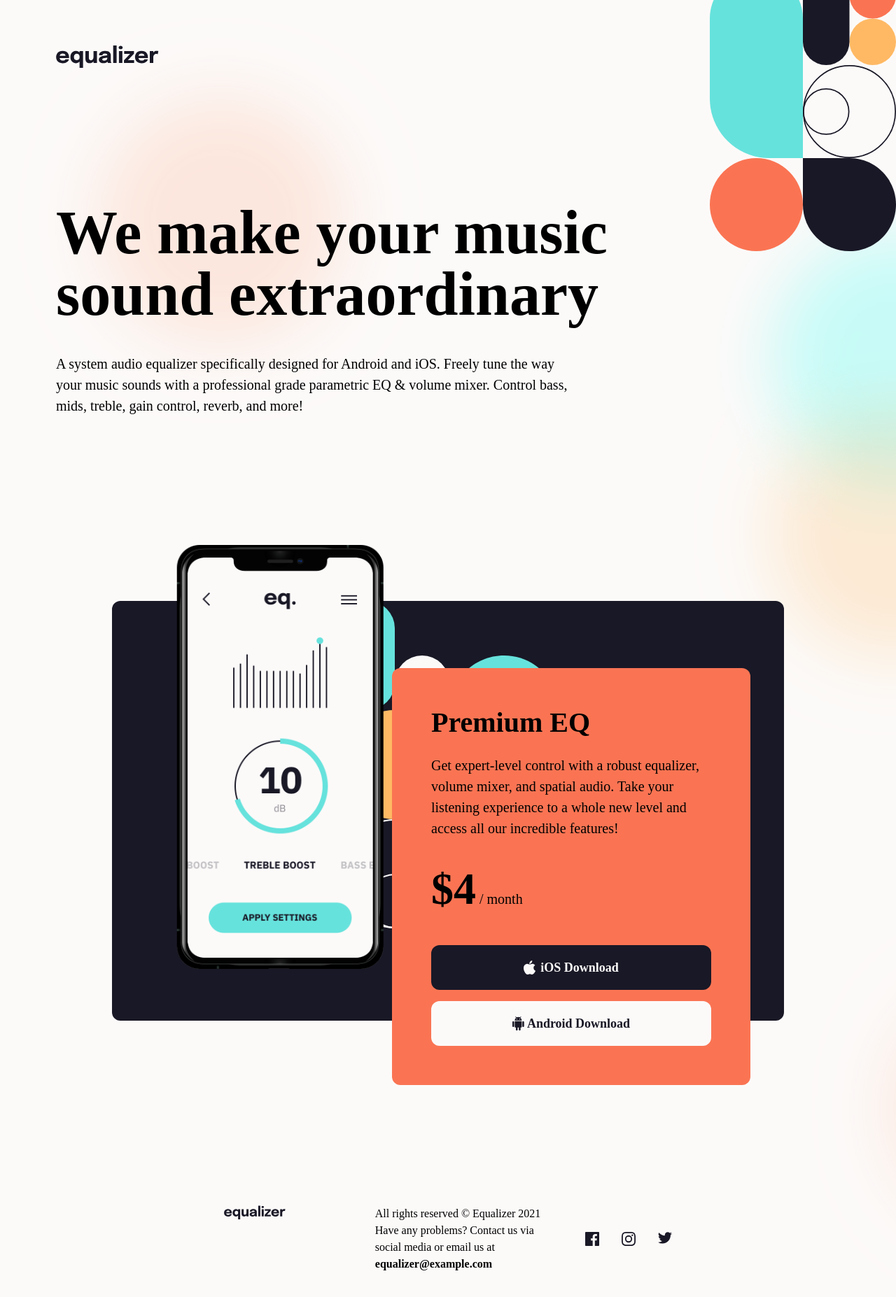
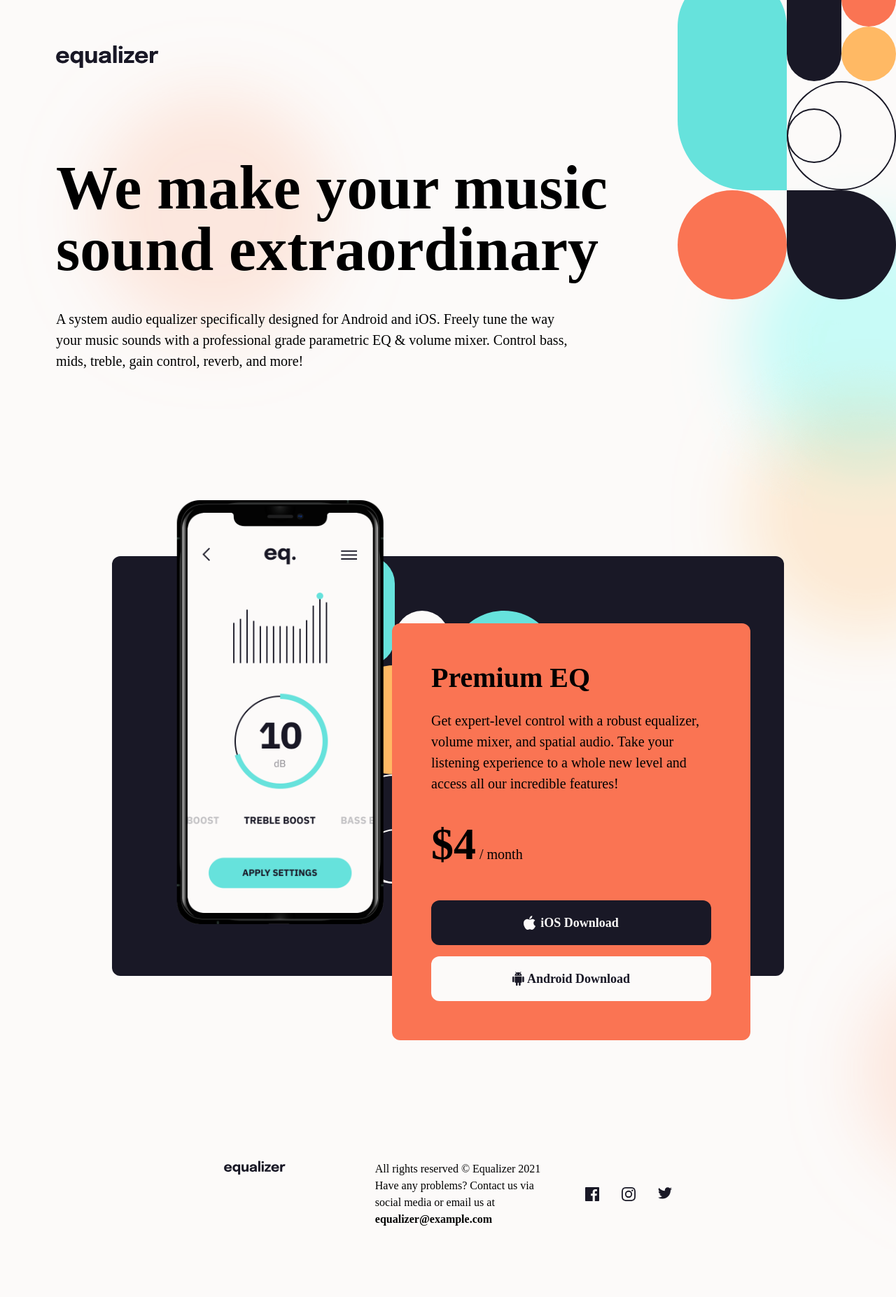
Before and after one commit to zwiach/equalizer-landing-page, a website: page index.html in a window 1280 px wide. Shown: the whole page at 70% size. Drawn offline with Linux system fonts and the light colour scheme.

Commit message:
Fix header

```diff
--- a/index.html
+++ b/index.html
@@ -11,12 +11,11 @@
 </head>
 
 <body class='font-ibm bg-white bg-main-mobile sm:bg-main-desktop bg-cover text-sl'>
-  <header
-    class="py-16 px-5 sm:px-20 min-h-[384px] sm:min-h-[594px] flex flex-col gap-16 justify-between mb-[110px] sm:mb-0">
-    <div class='w-[312px] mb-32'>
+  <header class="py-16 gap-32 px-5 sm:px-20 min-h-[384px]  flex flex-col mb-[110px] sm:mb-0">
+    <div class='w-[312px]'>
       <img src='assets/logo.svg' alt="logo" />
     </div>
-    <div class="absolute hidden sm:-top-10  sm:-right-12 xl:right-0 sm:block sm:h-[400px] sm:w-[266px]">
+    <div class="absolute hidden sm:-top-10  sm:-right-12 xl:right-0 sm:block  sm:w-[312px] sm:h-[486px]">
       <img src='assets/bg-pattern-1.svg' alt="logo" />
     </div>
 
@@ -24,11 +23,11 @@
       <h1 class='font-bold text-xl sm:text-2xl xl:text-3xl sm:max-w-[416px] xl:max-w-[928px] mb-10'> We make your music
         sound extraordinary
       </h1>
-      <article class='text-sm sm:text-md xl:text-lg sm:max-w-[504px] xl:max-w-[736px]'>
+      <p class='text-sm sm:text-md xl:text-lg sm:max-w-[504px] xl:max-w-[736px]'>
         A system audio equalizer specifically designed for Android and iOS. Freely tune the
         way your music sounds with a professional grade parametric EQ & volume mixer. Control
         bass, mids, treble, gain control, reverb, and more!
-      </article>
+      </p>
     </section>
 
   </header>
@@ -61,19 +60,19 @@
               <use xlink:href="/assets/my-sprite.svg#icon-apple"></use>
             </svg>
 
-            <div>
+            <span>
               iOS Download
-            </div>
+            </span>
 
           </button>
           <button type="button"
             class="flex justify-center items-center h-16 bg-white w-full rounded-xl text-slate gap-1 text-md font-bold hover:bg-yelow ">
-            <div>
+            <span>
               <img src="assets/icon-android.svg" alt="">
-            </div>
-            <div>
+            </span>
+            <span>
               Android Download
-            </div>
+            </span>
 
           </button>
 
@@ -92,15 +91,15 @@
         <img src='assets/logo.svg' alt="logo" />
       </div>
       <div class='max-w-[560px]'>
-        <section>
+        <p>
           All rights reserved © Equalizer 2021
-        </section>
-        <section class="w-full">
+        </p>
+        <p class="w-full">
           Have any problems? Contact us via social media or email us at
-        </section>
-        <section class='font-bold'>
+        </p>
+        <p class='font-bold'>
           equalizer@example.com
-        </section>
+        </p>
       </div>
 
     </div>
```
Also changed, not shown: index.css, 1 other file.
